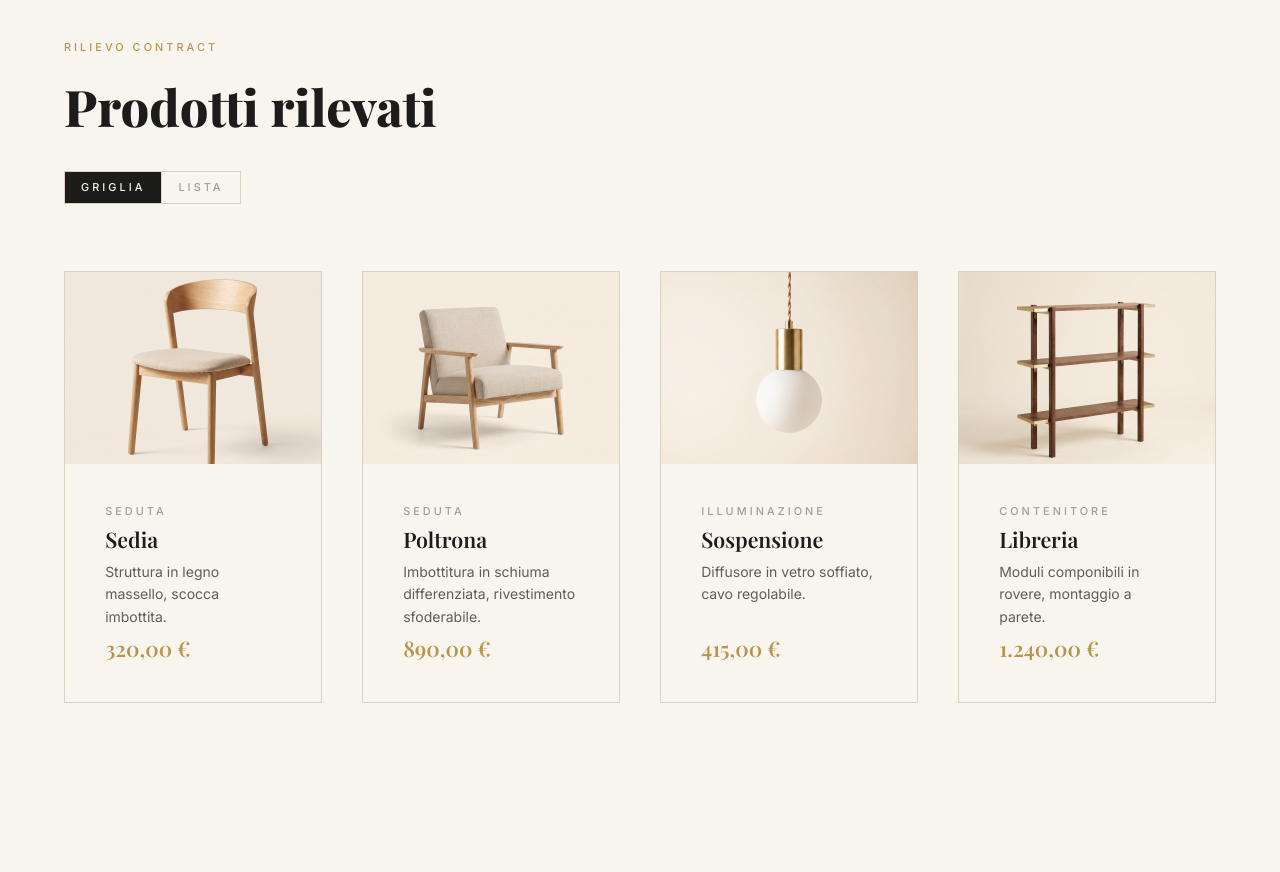
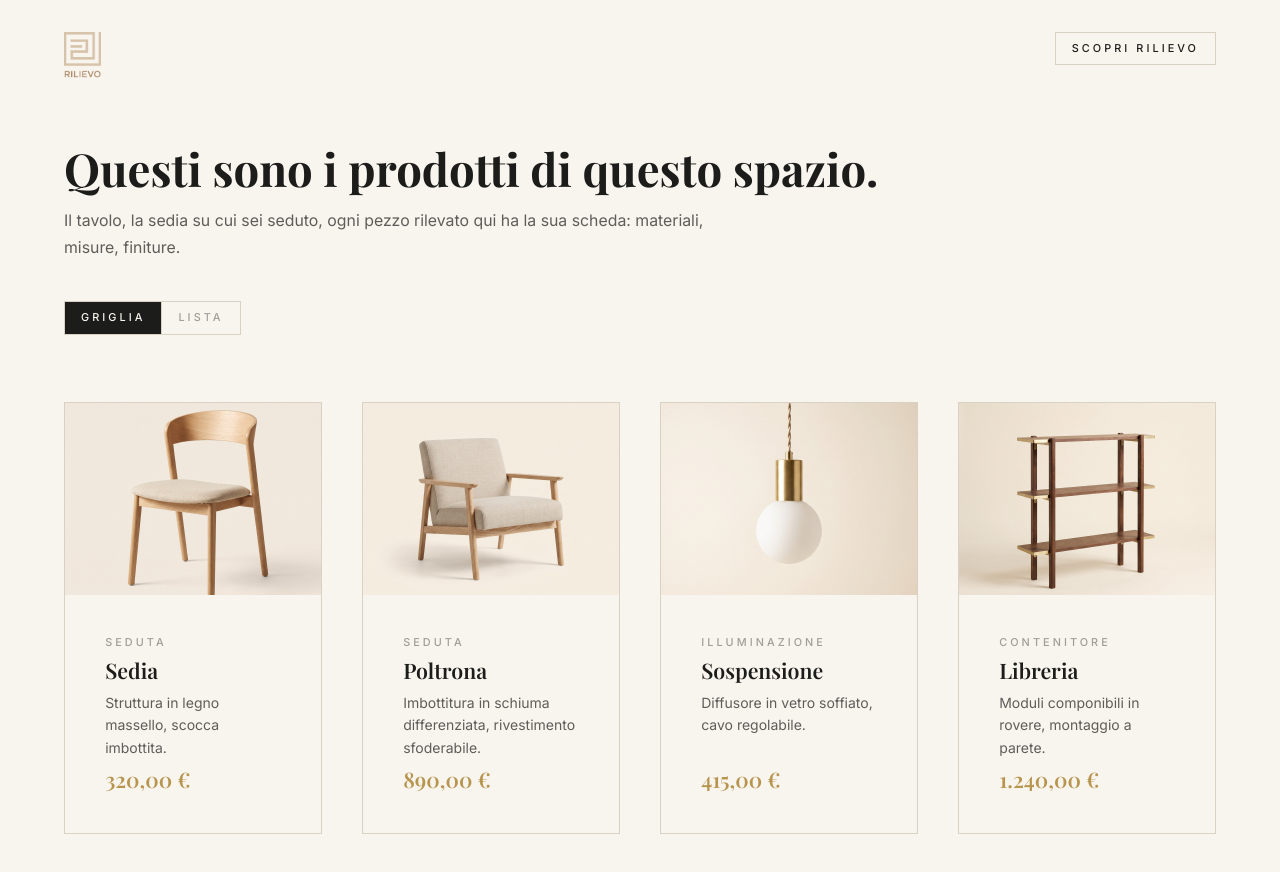
Before and after one commit to VoidSergio/qr-landing-page, a React (Vite) app: page / in a window 1280 px wide. Shown: the top 872 px of the page. Before the commit the page ends 800 px from the top, so only its background shows below. Built offline with nearby package versions, Linux system fonts and the light colour scheme; a web font is replaced by a local one.

Commit message:
Add logo, intro copy and link to Rilievo's site on the home page
Replaces the plain text header with the logo and a short manifesto
introducing the space's products; adds a "Scopri Rilievo" link
(URL still a placeholder, to be filled in later).

```diff
--- a/src/components/Home.jsx
+++ b/src/components/Home.jsx
@@ -2,6 +2,9 @@ import { useState } from 'react'
 import ProductList from './ProductList'
 import ViewToggle from './ViewToggle'
 import { products } from '../data/products'
+
+// Segnaposto: da sostituire con il link definitivo al sito di Rilievo.
+const SCOPRI_RILIEVO_URL = '#'
 
 function Home() {
   const [view, setView] = useState('griglia')
@@ -10,12 +13,26 @@ function Home() {
     <main className="min-h-screen bg-crema px-gutter pb-12 pt-8">
       <div className="mx-auto max-w-6xl">
         <header className="mb-blocco">
-          <span translate="no" className="text-etichetta uppercase tracking-[0.28em] text-oro">
-            Rilievo Contract
-          </span>
-          <h1 className="mt-6 font-display text-titolo-medio text-scuro">
-            Prodotti rilevati
-          </h1>
+          <div className="flex items-start justify-between gap-elemento">
+            <img src="/rilievo-gold.png" alt="Rilievo Contract" className="h-12 w-auto" />
+
+            <a
+              href={SCOPRI_RILIEVO_URL}
+              target="_blank"
+              rel="noopener noreferrer"
+              className="flex-shrink-0 border border-bordo px-4 py-2 text-etichetta uppercase tracking-[0.28em] text-scuro transition-colors duration-500 hover:border-oro hover:bg-oro"
+            >
+              Scopri Rilievo
+            </a>
+          </div>
+
+          <p className="mt-blocco max-w-prose font-display text-dichiarazione text-scuro">
+            Questi sono i prodotti di questo spazio.
+          </p>
+          <p className="mt-4 max-w-prose text-corpo text-scuro/70">
+            Il tavolo, la sedia su cui sei seduto, ogni pezzo
+            rilevato qui ha la sua scheda: materiali, misure, finiture.
+          </p>
 
           <div className="mt-elemento">
             <ViewToggle view={view} onChange={setView} />
```
Also changed, not shown: public/rilievo-gold.png (added).
